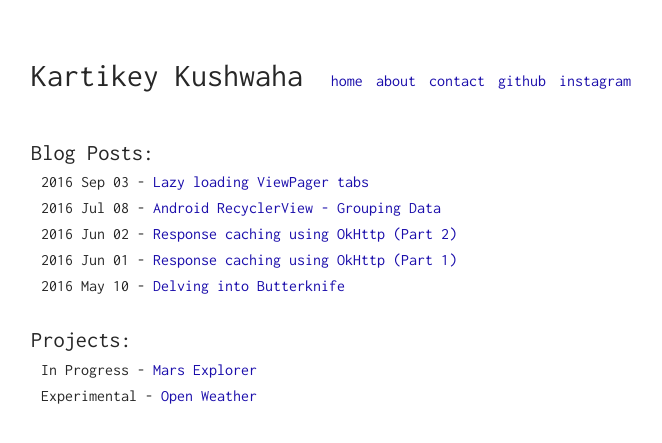
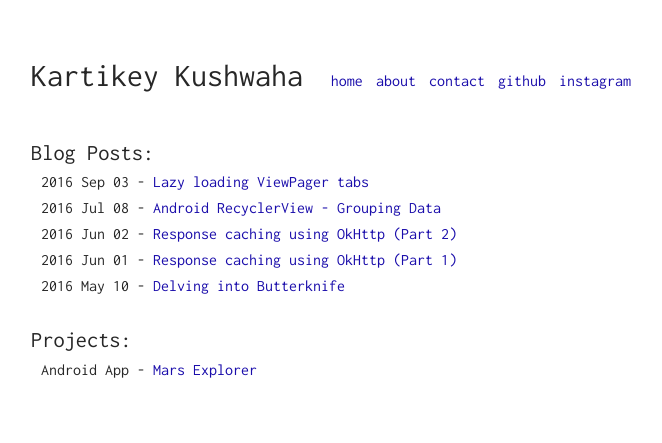
Before and after one commit to krtkush/krtkush.github.io, a Jekyll site: the page built from index.html, in a window 1280 px wide. Shown: the top 443 px of the page, without its empty margins (309-971 px from the left). Built offline with Jekyll 4.4.1, drawn with Linux system fonts in a browser that asks for light colours.

Commit message:
Revamped Project section on the home page.

```diff
--- a/_data/projects.yml
+++ b/_data/projects.yml
@@ -1,7 +1,3 @@
 - name: Mars Explorer
   url: https://github.com/krtkush/MarsExplorer
-  tag: In Progress
-
-- name: Open Weather
-  url: https://github.com/krtkush/OpenWeather
-  tag: Experimental
+  tag: Android App
```
